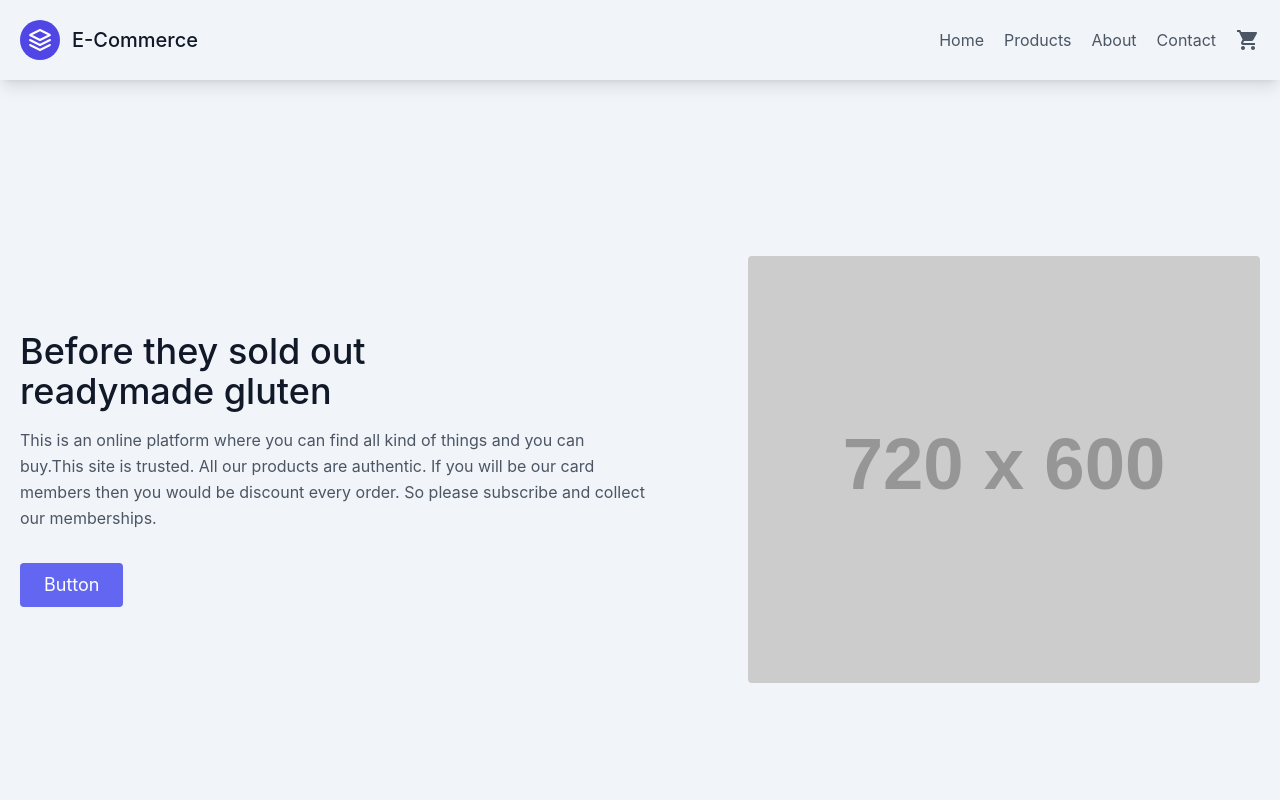
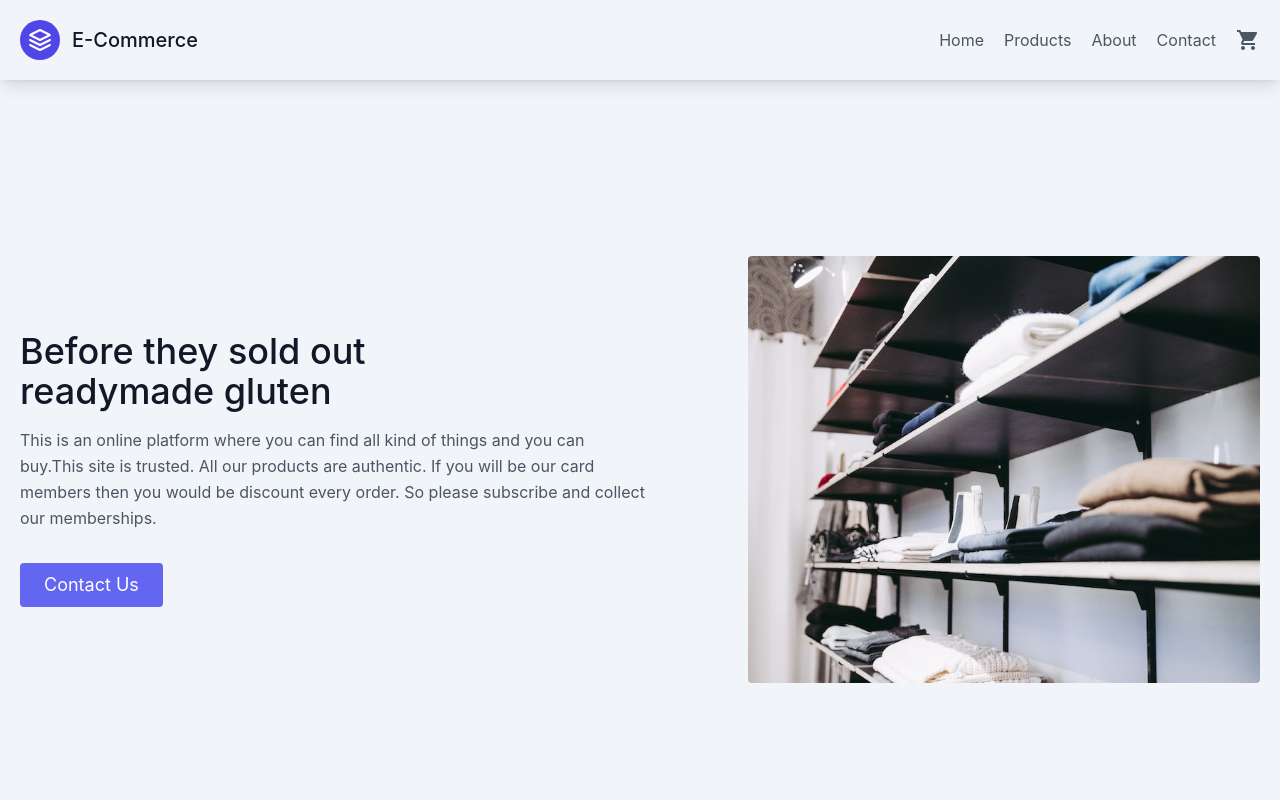
Before and after one commit to Asnoyon/tailwind_ecommerce, a React (Create React App) app: page / in a window 1280 px wide. Shown: the top 800 px of the page. Built offline with nearby package versions, Linux system fonts and the light colour scheme; no server answers.

Commit message:
index add

```diff
--- a/src/components/hero/Index.jsx
+++ b/src/components/hero/Index.jsx
@@ -9,12 +9,12 @@ const Hero = () => {
       </h1>
       <p className="mb-8 leading-relaxed">This is an online platform where you can find all kind of things and you can buy.This site is trusted. All our products are authentic. If you will be our card members then you would be discount every order. So please subscribe and collect our memberships.</p>
       <div className="flex justify-center">
-        <button className="inline-flex text-white bg-indigo-500 border-0 py-2 px-6 focus:outline-none hover:bg-indigo-600 rounded text-lg">Button</button>
+        <button className="inline-flex text-white bg-indigo-500 border-0 py-2 px-6 focus:outline-none hover:bg-indigo-600 rounded text-lg">Contact Us</button>
 
       </div>
     </div>
     <div className="lg:max-w-lg lg:w-full md:w-1/2 w-5/6">
-      <img className="object-cover object-center rounded" alt="hero" src="https://dummyimage.com/720x600"/>
+      <img className="object-cover object-center rounded" alt="hero" src="/images/banner.jpg"/>
     </div>
   </div>
 </section>
```
